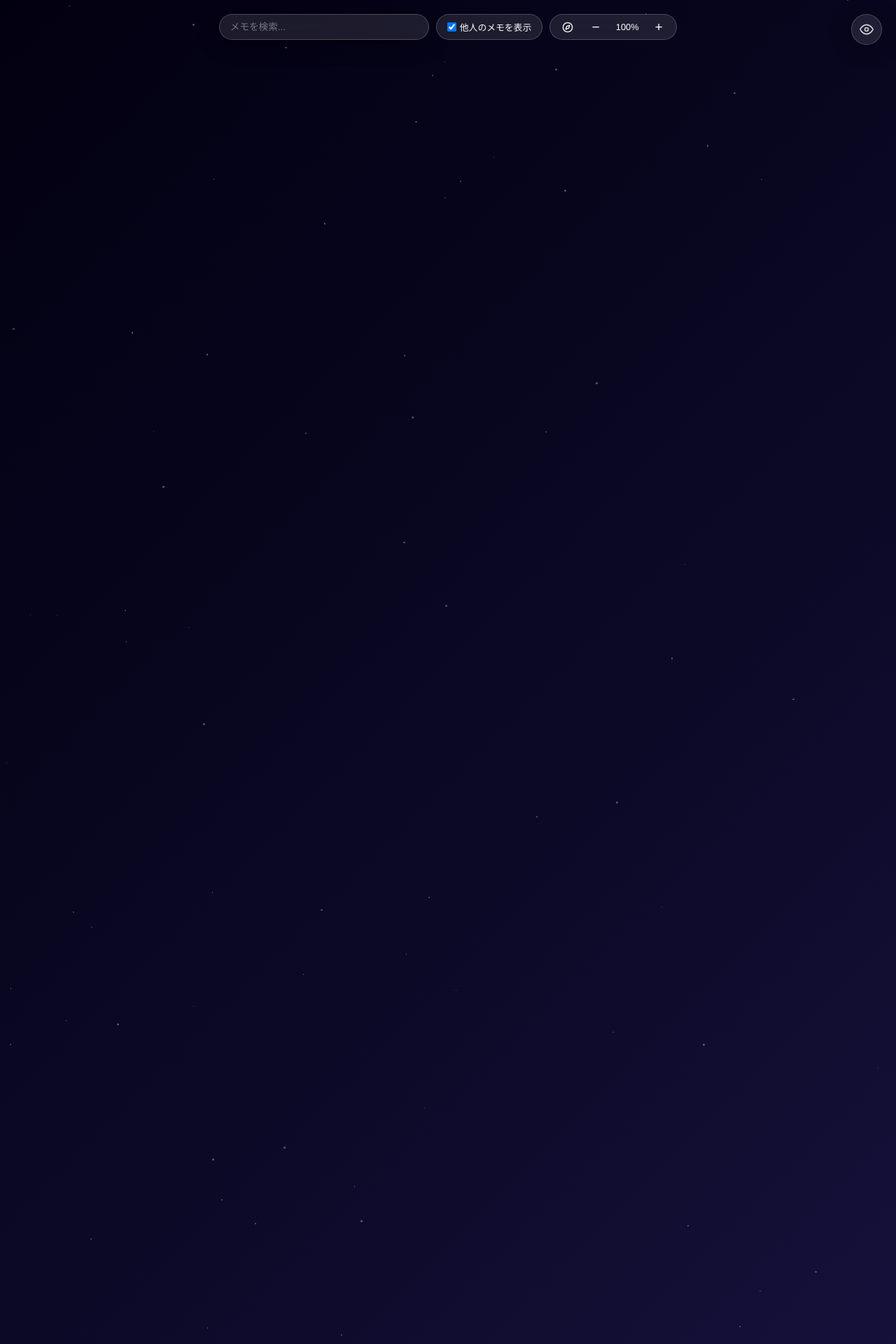
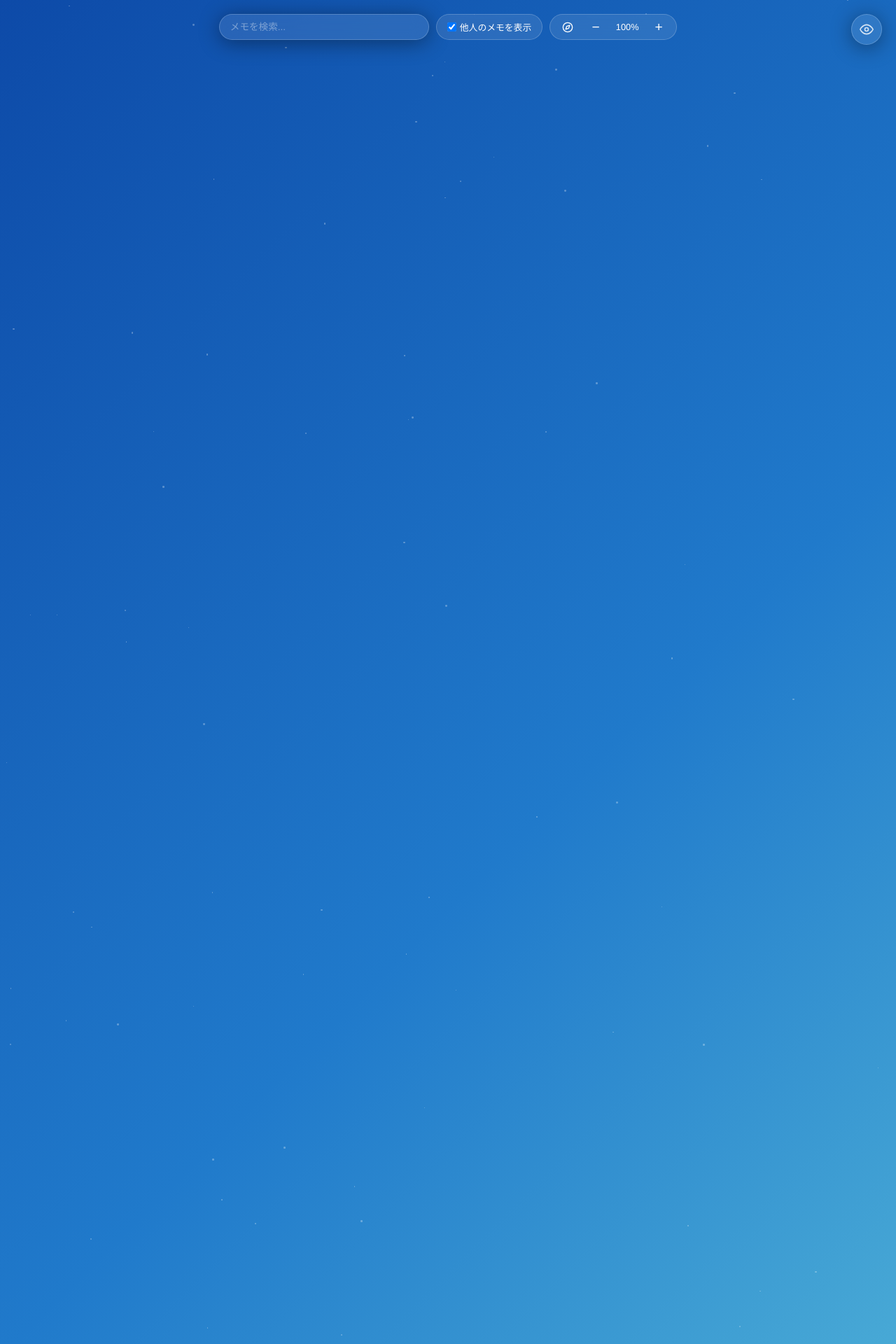
Before and after one commit to SharkBot-Dev/StarMemo, a Flask app: page / in a window 1280 px wide. Shown: the top 1920 px of the page at 70% size. Run offline with Flask 3, Linux system fonts and the light colour scheme; the visitor is signed in with stand-in values (Sample User, id 1); data that the repository does not hold is empty.

Commit message:
feat: 空の色が変わるように

```diff
--- a/static/script.js
+++ b/static/script.js
@@ -303,7 +303,56 @@ function drawLines() {
 }
 
 window.addEventListener('resize', resizeCanvas);
+
+function updateSkyColor() {
+    const now = new Date();
+    const t = now.getHours() + now.getMinutes() / 60 + now.getSeconds() / 3600;
+
+    const skyColors = [
+        { hour: 0,  c1: [2, 0, 16],   c2: [5, 4, 21],   c3: [10, 8, 36] },     // 深夜
+        { hour: 4,  c1: [15, 12, 27], c2: [44, 27, 77], c3: [90, 40, 70] },    // 明け初め
+        { hour: 6,  c1: [20, 30, 80], c2: [120, 60, 100], c3: [255, 126, 95] }, // 朝焼け
+        { hour: 8,  c1: [26, 42, 108],c2: [39, 83, 167],c3: [56, 163, 165] },  // 午前
+        { hour: 12, c1: [10, 80, 180],c2: [30, 130, 210],c3: [100, 200, 230] }, // 真昼
+        { hour: 16, c1: [26, 15, 48], c2: [168, 50, 121],c3: [255, 126, 95] },  // 夕方
+        { hour: 18, c1: [15, 10, 35], c2: [80, 30, 90],  c3: [180, 70, 70] },   // 日没直後
+        { hour: 20, c1: [5, 3, 20],   c2: [15, 10, 45],  c3: [40, 25, 75] },    // 宵のうち
+        { hour: 24, c1: [2, 0, 16],   c2: [5, 4, 21],   c3: [10, 8, 36] }      // 深夜
+    ];
+
+    let start = skyColors[0];
+    let end = skyColors[skyColors.length - 1];
+
+    for (let i = 0; i < skyColors.length - 1; i++) {
+        if (t >= skyColors[i].hour && t < skyColors[i+1].hour) {
+            start = skyColors[i];
+            end = skyColors[i+1];
+            break;
+        }
+    }
+
+    const range = end.hour - start.hour;
+    const ratio = (t - start.hour) / range;
+
+    const lerp = (a, b, r) => Math.round(a * (1 - r) + b * r);
+    const lerpColor = (cStart, cEnd, r) => {
+        return `rgb(${lerp(cStart[0], cEnd[0], r)}, ${lerp(cStart[1], cEnd[1], r)}, ${lerp(cStart[2], cEnd[2], r)})`;
+    };
+
+    const color1 = lerpColor(start.c1, end.c1, ratio);
+    const color2 = lerpColor(start.c2, end.c2, ratio);
+    const color3 = lerpColor(start.c3, end.c3, ratio);
+
+    document.documentElement.style.setProperty('--sky-color-1', color1);
+    document.documentElement.style.setProperty('--sky-color-2', color2);
+    document.documentElement.style.setProperty('--sky-color-3', color3);
+}
+
+// 1分ごとに背景色を更新
+setInterval(updateSkyColor, 60000);
+
 window.addEventListener('DOMContentLoaded', () => {
+    updateSkyColor();
     resizeCanvas();
     scrollWrapper.scrollTo({
         left: (SKY_WIDTH * currentZoom - window.innerWidth) / 2,
--- a/static/sky.css
+++ b/static/sky.css
@@ -4,10 +4,16 @@
     box-sizing: border-box;
 }
 
+:root {
+    --sky-color-1: #020010;
+    --sky-color-2: #0b0926;
+    --sky-color-3: #1a1545;
+}
+
 body {
     width: 100vw;
     height: 100vh;
-    background: linear-gradient(135deg, #020010 0%, #0b0926 50%, #1a1545 100%);
+    background: linear-gradient(135deg, var(--sky-color-1) 0%, var(--sky-color-2) 50%, var(--sky-color-3) 100%);
     background-attachment: fixed;
     overflow: hidden;
     font-family: 'Helvetica Neue', Arial, sans-serif;
--- a/templates/sky.html
+++ b/templates/sky.html
@@ -45,7 +45,7 @@
     <div id="ui-layer" class="gui-element">
         <div class="input-container">
             <div class="expiry-note">メモは24時間後に消えます</div>
-            <textarea id="memoInput" placeholder="ここに秘密のメモを残す..." rows="1"></textarea>
+            <textarea id="memoInput" placeholder="ここにメモを残す..." rows="1"></textarea>
             <div class="checkbox-container">
                 <input type="checkbox" id="isPublicCheckbox">
                 <label for="isPublicCheckbox">公開</label>
```
